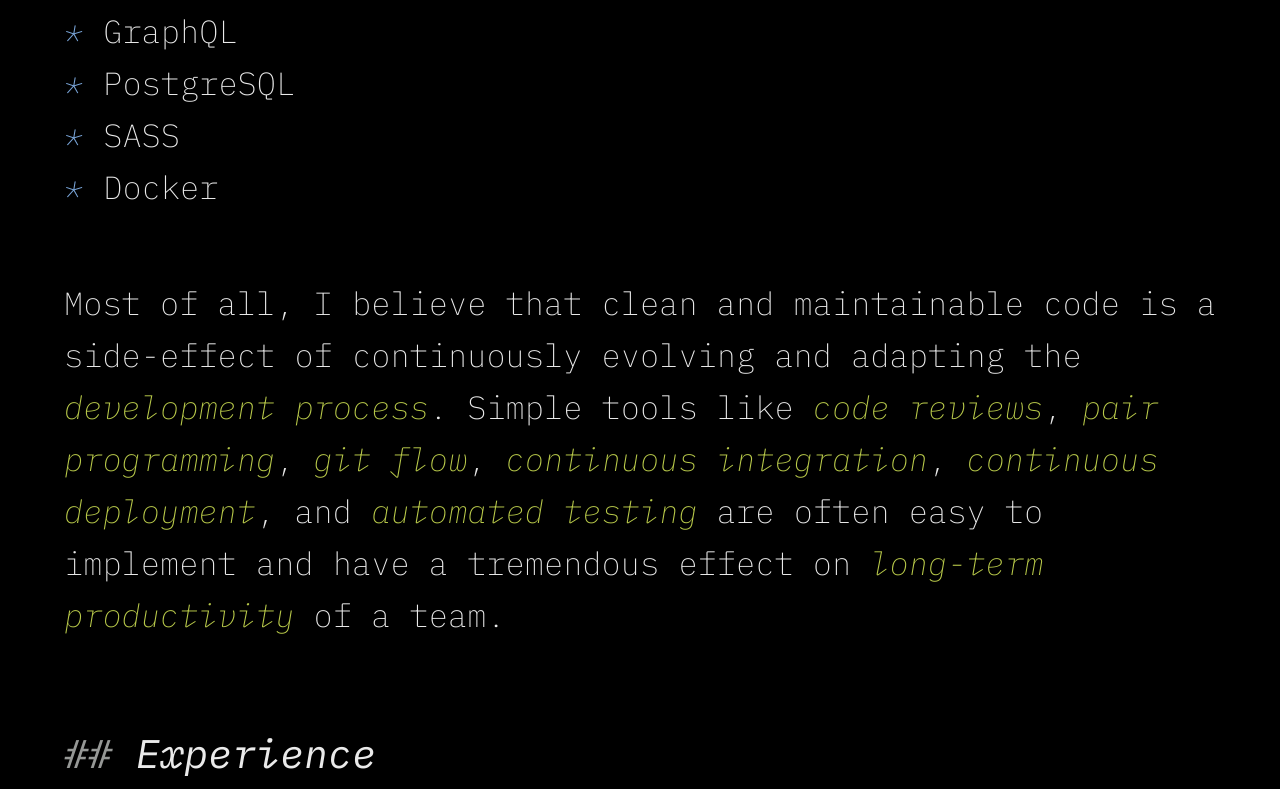
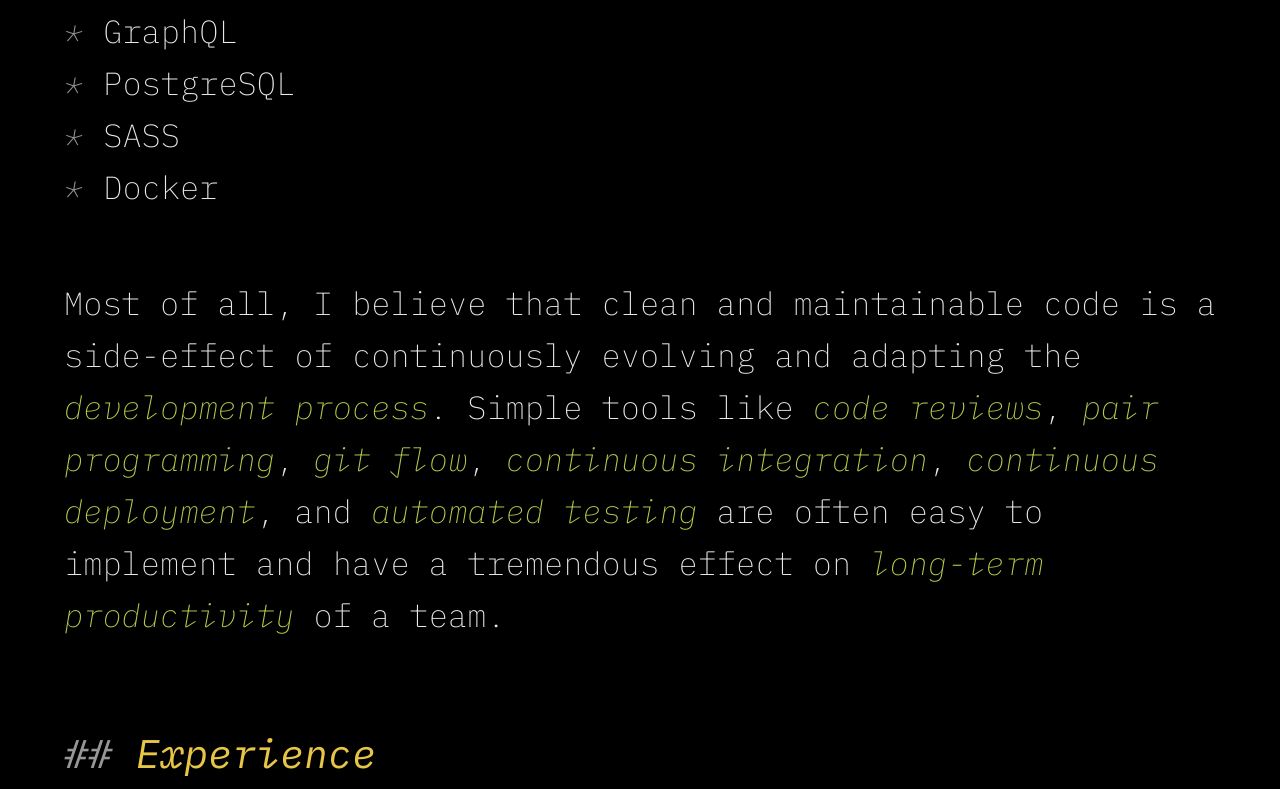
Before and after one commit to caillou/caillou.ch, a Next.js app: page / in a window 1280 px wide. Shown: the part 3631-4420 px from the top of the page. Built offline with nearby package versions, Linux system fonts and the light colour scheme.

Commit message:
Color changes

```diff
--- a/styles/globals.css
+++ b/styles/globals.css
@@ -78,10 +78,7 @@
     margin-top: 2em;
     margin-bottom: 2em;
   }
-  h2,
-  h3 {
-    @apply text-foreground;
-  }
+
   h3 span {
     @apply font-normal;
   }
@@ -108,7 +105,7 @@
     content: '*'; /* Insert content that looks like bullets */
     padding-right: 0.625em;
 
-    @apply text-blue;
+    @apply text-comment;
     @apply italic;
   }
 
@@ -125,10 +122,10 @@
 
   a {
     @apply underline;
-    @apply focus:text-aqua;
-    @apply hover:text-aqua;
+    @apply focus:text-red;
+    @apply hover:text-red;
     @apply transition-all duration-300;
-    text-decoration-color: #70c0b1;
+    text-decoration-color: #d54e53;
     text-decoration-thickness: 0.0625em;
     text-underline-offset: 0.125em;
   }
```
